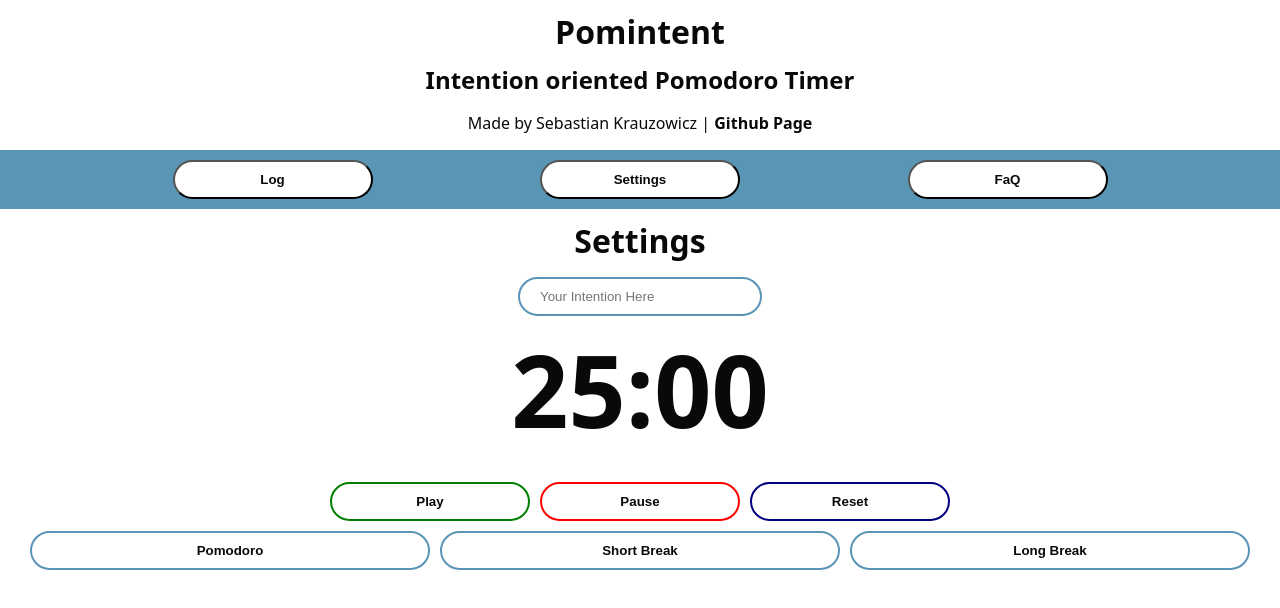
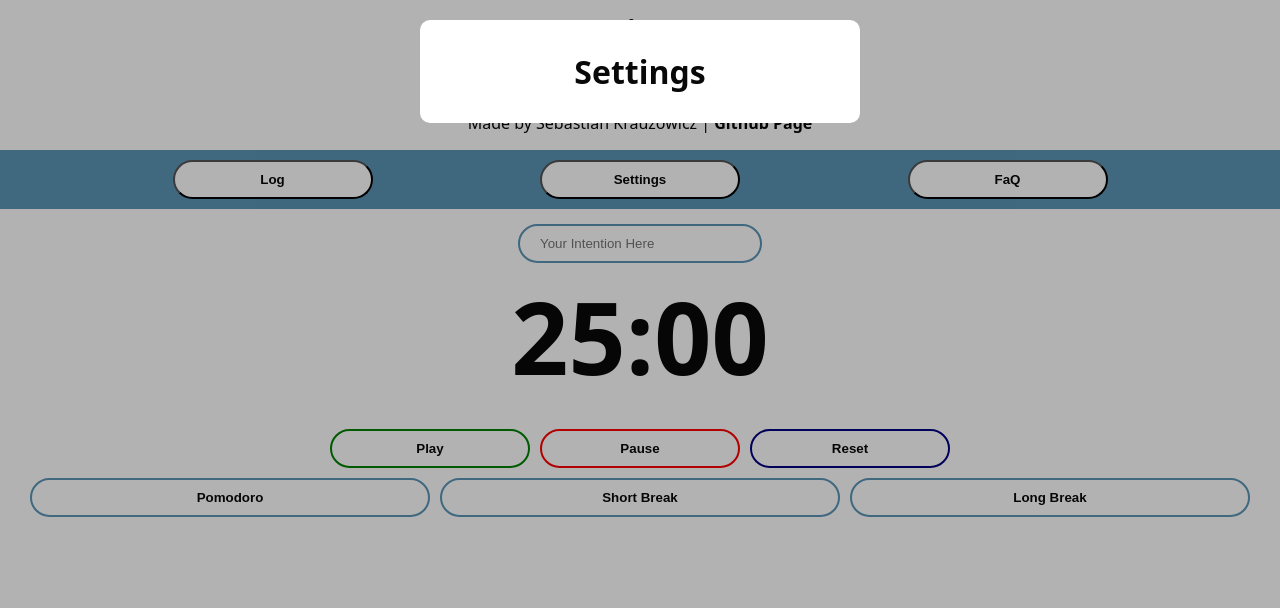
Before and after one commit to Skrauz/Pomintent, a Vue app: page / in a window 1280 px wide. Both pictures are taken after a click on the button "Settings". Shown: the top 608 px of the page. Built offline with nearby package versions, Linux system fonts and the light colour scheme.

Commit message:
Modal window functionality + FaQ window

```diff
--- a/src/components/ModalWindow.vue
+++ b/src/components/ModalWindow.vue
@@ -19,6 +19,11 @@ export default {
     ],
     components: {
         Settings, Log, Faq
+    },
+    methods: {
+      closeModalWindow(){
+        this.$emit('modalCloseSignal')
+      }
     }
 }
 </script>
--- a/src/components/modalComponents/Fa.vue
+++ b/src/components/modalComponents/Fa.vue
@@ -1,15 +1,49 @@
 <template>
-  <h1>
-    FaQ
-  </h1>
+  <div id="faq">
+    <h1>FaQ</h1>
+    <p><b>
+      What is Pomodoro Technique?
+    </b></p>
+    <p>
+      The Pomodoro Technique is a time management method developed by Francesco Cirillo in the late 1980s.
+      More information: <a href="https://en.wikipedia.org/wiki/Pomodoro_Technique" target="_blank">Wikipedia Article</a>
+    </p>
+    <p>
+      <b>
+        How does it work in a nutshell?
+      </b>
+    </p>
+    <p>
+      <ol>
+        <li>
+          Decide on the task to be done.
+        </li>
+        <li>
+          Set the pomodoro timer (typically for 25 minutes).
+        </li>
+        <li>
+          Work on the task.
+        </li>
+        <li>
+          End work when the timer rings and take a short break (typically 5–10 minutes).
+        </li>
+        <li>
+          After four pomodoros are done, take a long break (typically 20 to 30 minutes).
+        </li>
+      </ol>
+    </p>
+    <p>
+      <b>What is Pomintent</b>
+    </p>
+    <p>
+      Pomintent is a simple and customizable Pomodoro Timer written mainly in Vue.js. You are able to set your own custom intervals, continue, pause and reset the timer. In addition, you can log your sessions and change the settings; like sound volume and type. You can also write down the intention of your work in the input field, and it will be logged in the Log tab.
+    </p>
+  </div>
 </template>
 
 <script>
-export default {
-
-}
+export default {};
 </script>
 
 <style>
-
 </style>
--- a/src/style/css/style.css
+++ b/src/style/css/style.css
@@ -108,19 +108,22 @@ nav a.router-link-exact-active {
   margin: 0 0 20px 0;
 }
 
-/* .footer {
-    position: absolute;
-    bottom: 0;
-    width: 100%;
-    background: $secondary-color;
+#backdrop {
+  top: 0;
+  position: fixed;
+  height: 100%;
+  width: 100%;
+  background-color: rgba(0, 0, 0, 0.3);
+}
 
-    p {
-        margin: 8px;
-    }
-
-    a {
-        text-decoration: none;
-        font-style: bold;
-        color: $primary-font-color;
-    }
-} */
+.modalWindow {
+  width: 400px;
+  padding: 20px;
+  margin: 20px auto;
+  background: white;
+  border-radius: 10px;
+  text-align: left;
+}
+.modalWindow h1 {
+  text-align: center;
+}
--- a/src/style/scss/_modal.scss
+++ b/src/style/scss/_modal.scss
@@ -0,0 +1,21 @@
+#backdrop {
+    top: 0;
+    position: fixed;
+    height: 100%;
+    width: 100%;
+    background-color: rgba(0,0,0,0.3);
+}
+
+.modalWindow {
+    h1{
+        text-align: center;
+    }
+
+    width: 400px;
+    padding: 20px;
+    margin: 20px auto;
+    background: white;
+    border-radius: 10px;
+
+    text-align: left;
+  }
--- a/src/style/scss/style.scss
+++ b/src/style/scss/style.scss
@@ -74,5 +74,4 @@ nav {
 }
 
 @import 'timer';
-@import 'footer';
 @import 'modal';
--- a/src/views/Timer.vue
+++ b/src/views/Timer.vue
@@ -1,7 +1,7 @@
 <template>
   <div id="timerPage">
     <MenuBar @modalSignal="toggleModal" />
-    <ModalWindow v-if="showModal" :option="modalOption" />
+    <ModalWindow v-if="showModal" :option="modalOption" @modalCloseSignal="toggleModal" />
     <div id="timer">
       <input
         type="text"
```
Also changed, not shown: src/style/scss/_footer.scss (deleted, +0 -17 lines), src/views/Home.vue (deleted, +0 -15 lines).
